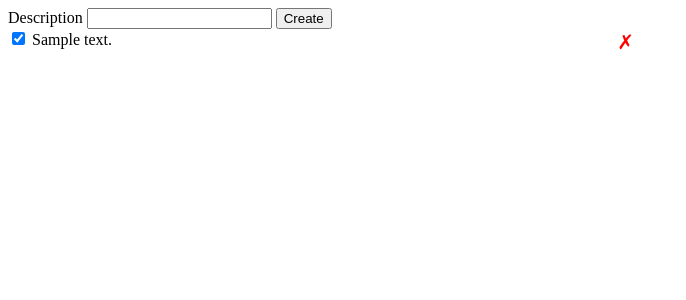
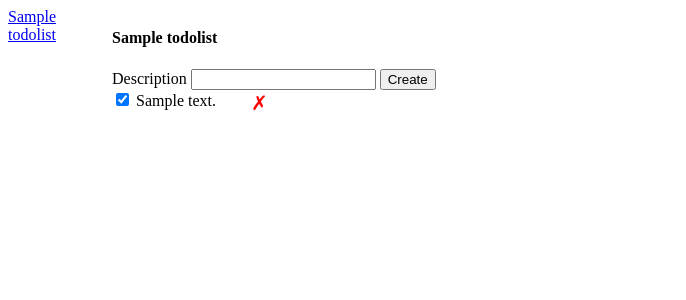
Before and after one commit to financecompanies/full-stack-developer, a Flask app: page /todos/1 in a window 1280 px wide. Shown: the top 300 px of the page, without its empty margins (0-686 px from the left). Run offline with Flask 2, Linux system fonts and the light colour scheme; tables that the repository leaves empty hold one stand-in row (values such as "Sample post"); some libraries are stand-ins or nearby versions.

Commit message:
Shows lists

```diff
--- a/class-07--build-a-crud-app-with-sqlalchemy-orm-part-2/exercises/todoapp/app.py
+++ b/class-07--build-a-crud-app-with-sqlalchemy-orm-part-2/exercises/todoapp/app.py
@@ -36,7 +36,9 @@ def index():
 
 @app.route('/todos/<list_id>')
 def get_list_todos(list_id):
-    return render_template('index.html', data=Todo.query.filter_by(list_id=list_id).order_by('id').all())
+    return render_template('index.html',
+    lists=TodoList.query.all(),
+    active_list=TodoList.query.get(list_id))
 
 
 @app.route('/todos/create', methods=['POST'])
--- a/class-07--build-a-crud-app-with-sqlalchemy-orm-part-2/exercises/todoapp/templates/index.html
+++ b/class-07--build-a-crud-app-with-sqlalchemy-orm-part-2/exercises/todoapp/templates/index.html
@@ -32,11 +32,27 @@
             font-size: 20px;
             background-color: transparent;
         }
+
+        .lists-wrapper, .todos-wrapper {
+            display: inline-block;
+            vertical-align: top;
+        }
     </style>
 </head>
 
 <body>
     <main>
+        <div class="lists-wrapper">
+            <ul id="lists">
+                {% for list in lists %}
+                <li>
+                    <a href="/todos/{{ list.id }}">{{ list.name }}</a>
+                </li>
+                {% endfor %}
+            </ul>
+        </div>
+        <div class="todos-wrapper">
+            <h4>{{ active_list.name }}</h4>
             <form id="form">
                 <label for="description">Description</label>
                 <input type="text" id="description" name="description" maxlength="300">
@@ -45,7 +61,7 @@
             <div id="validation" class="hidden error"></div>
             <div id="error" class="hidden error">Something went wrong!</div>
             <ul id="todos">
-            {% for todo in data %}
+                {% for todo in active_list.todos %}
                 <li>
                     <input class="check-completed" data-id="{{ todo.id }}" type="checkbox" {% if todo.completed %}checked{% endif %} />
                     {{ todo.description }}
@@ -53,6 +69,7 @@
                 </li>
                 {% endfor %}
             </ul>
+        </div>
     </main>
     <script>
         const checkboxes = document.querySelectorAll('.check-completed');
```
Lines whose indentation alone changed are shown as unchanged.
